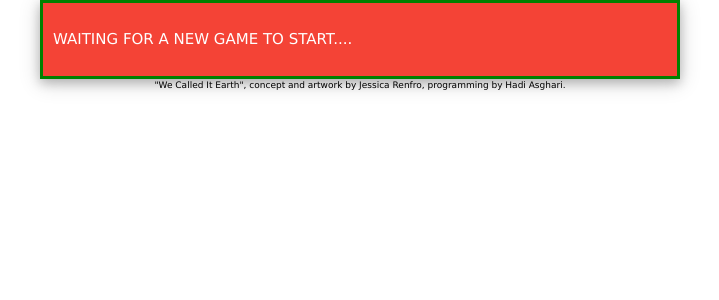
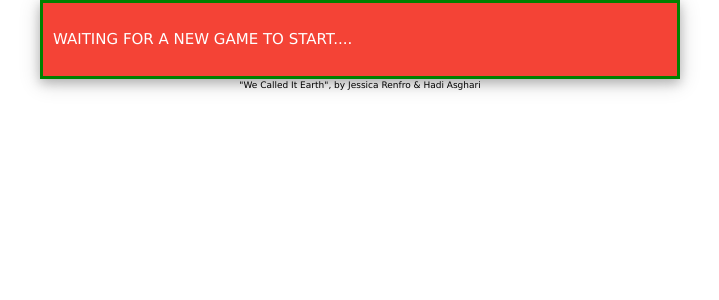
Before and after one commit to hadiasghari/calledearth-django, a Django app: page / in a window 1280 px wide. Shown: the top 300 px of the page, without its empty margins (280-999 px from the left). Run offline with Django 3.2, Linux system fonts and the light colour scheme; data that the repository does not hold is empty.

Commit message:
footer text

```diff
--- a/earth/templates/earth.html
+++ b/earth/templates/earth.html
@@ -96,12 +96,9 @@
 		{% endif %}
 
 	<footer>
-		"We Called It Earth", concept and artwork by Jessica Renfro, programming by Hadi Asghari.
-    <!-- video, music, images, and animation  -->
-		<!-- a href="https://dramaturgicalpracticesandmakingpublic.weebly.com/jessica.html" target="_blank">Project Description.</a-->
+		"We Called It Earth", by Jessica Renfro & Hadi Asghari
 	</footer>
 	 <script>
-
 	 </script>
 </body>
 </html>
```
